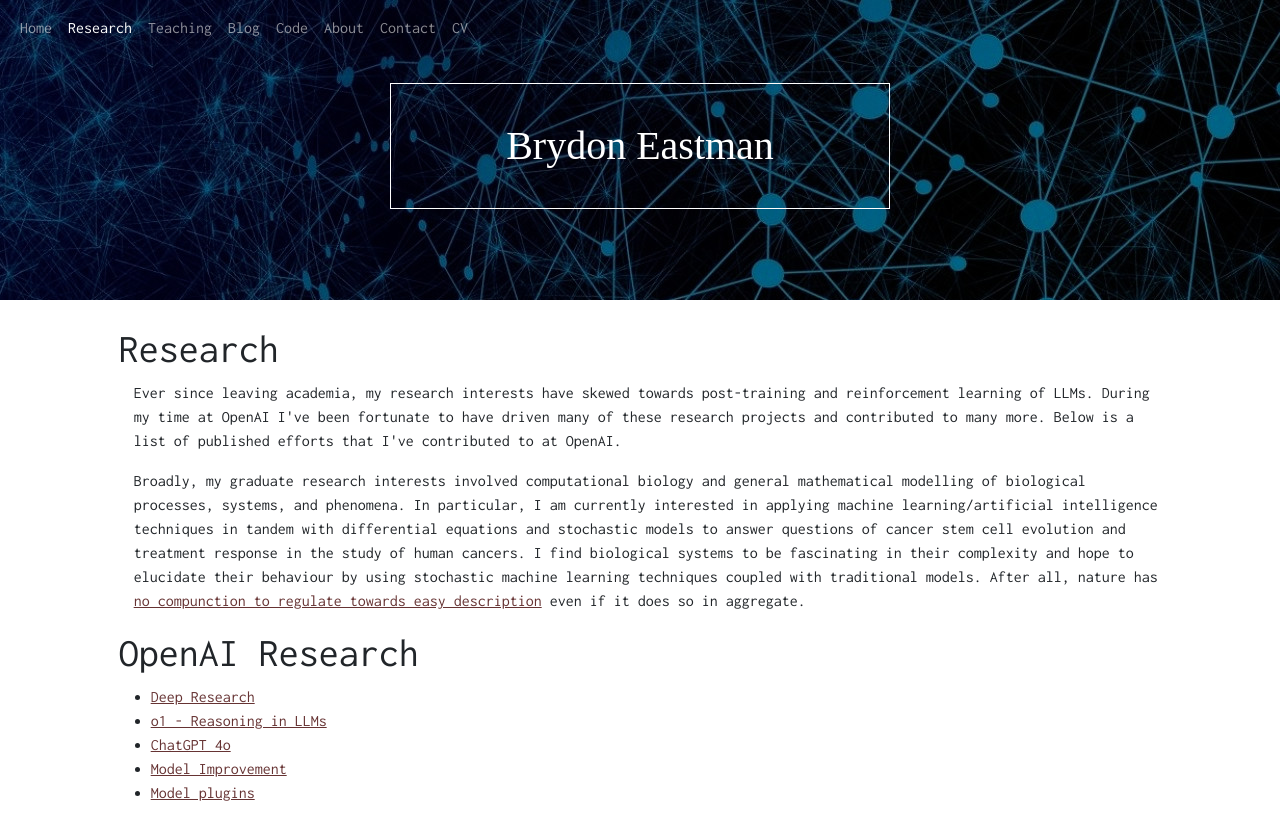
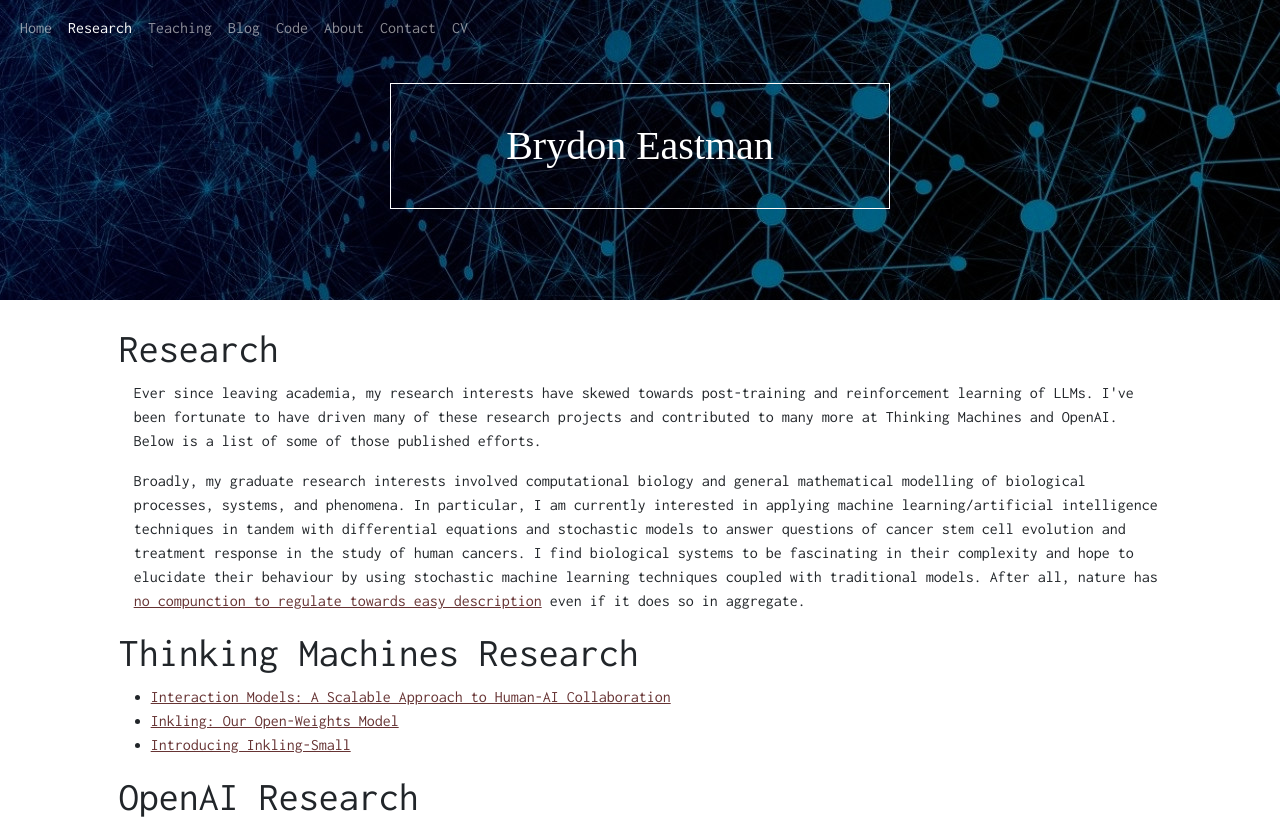
Before and after one commit to brydon/brydon.github.io, a plain HTML site: page research.html in a window 1280 px wide. Shown: the top 817 px of the page. Drawn offline with nearby package versions, Linux system fonts and the light colour scheme.

Commit message:
Add Thinking Machines research links

```diff
--- a/research.html
+++ b/research.html
@@ -123,9 +123,9 @@
                     <h1>Research</h1>
                     <p>
                         Ever since leaving academia, my research interests have skewed towards post-training and
-                        reinforcement learning of LLMs. During my time at OpenAI I've been fortunate to have driven many
-                        of these research projects and contributed to many more. Below is a list of published efforts
-                        that I've contributed to at OpenAI.
+                        reinforcement learning of LLMs. I've been fortunate to have driven many of these research
+                        projects and contributed to many more at Thinking Machines and OpenAI. Below is a list of some
+                        of those published efforts.
                     </p>
                     <p>
                         Broadly, my graduate research interests involved computational biology and general mathematical
@@ -138,7 +138,17 @@
                             href="https://xkcd.com/1605/" title="Relevant XKCD">no compunction to regulate towards easy
                             description</a> even if it does so in aggregate.
                     </p>
-                    <h1>OpenAI Research</h2>
+                    <h1>Thinking Machines Research</h1>
+                    <ul>
+                        <li><a href="https://thinkingmachines.ai/blog/interaction-models/"
+                                title="Interaction Models">Interaction Models: A Scalable Approach to Human-AI
+                                Collaboration</a></li>
+                        <li><a href="https://thinkingmachines.ai/news/introducing-inkling/"
+                                title="Inkling">Inkling: Our Open-Weights Model</a></li>
+                        <li><a href="https://thinkingmachines.ai/news/inkling-small/"
+                                title="Inkling-Small">Introducing Inkling-Small</a></li>
+                    </ul>
+                    <h1>OpenAI Research</h1>
                         <ul>
                             <li><a href="https://openai.com/index/introducing-deep-research/" title="Deep Research">Deep
                                     Research</a></li>
```
